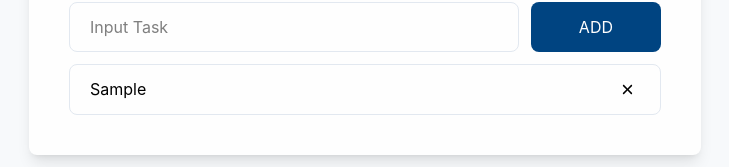
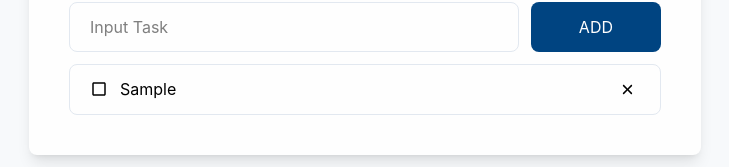
Before and after one commit to Lynch-ely/react-prac, a React (Vite) app: page / in a window 1280 px wide. Both pictures are taken after typing "Sample" into the empty fields and a click on the button "ADD". Shown: the part 364-531 px from the top of the page, without its empty margins (275-1004 px from the left). Built offline with nearby package versions, Linux system fonts and the light colour scheme.

Commit message:
Add checkbox on to do list

```diff
--- a/src/components/ToDoList.jsx
+++ b/src/components/ToDoList.jsx
@@ -1,10 +1,13 @@
 import React, { useState } from 'react'
 import Task from './Task';
 import { IoIosClose } from "react-icons/io";
+import { MdOutlineCheckBoxOutlineBlank } from "react-icons/md";
+import { IoIosCheckboxOutline } from "react-icons/io";
 
 function ToDoList() {
     const [taskInput, setTaskInput] = useState('');
     const [tasks, setTasks] = useState([]);
+    const [checked, setChecked] = useState(false);
 
     const handleAdd = () => {
         if(taskInput !== ''){
@@ -13,8 +16,13 @@ function ToDoList() {
         }
     }
 
+    const handleCheck = () => {
+      setChecked(!checked);
+      console.log(checked);
+    }
+
     const deleteTask = (index) => {
-        setTasks(tasks.filter((__, i) => i !== index));
+      setTasks(tasks.filter((__, i) => i !== index));
     }
 
   return (
@@ -33,7 +41,15 @@ function ToDoList() {
       <div className='space-y-3'>
         {tasks.map((task, index) => (
                     <div key={index} className='border border-slate-200 px-5 py-3 rounded-lg flex justify-between'>
-                        <p>{task}</p>
+                        <div className='flex gap-3 items-center'>
+                          {checked ?
+                            <IoIosCheckboxOutline onClick={handleCheck} size={18}/>
+                           :
+                           <MdOutlineCheckBoxOutlineBlank onClick={handleCheck} size={18}/>
+                          }
+
+                          <p className={`${checked ? 'line-through' : null}`}>{task}</p>
+                        </div>
                         <IoIosClose size={25} onClick={() => deleteTask(index)}/>
                     </div>
                 ))}
```
